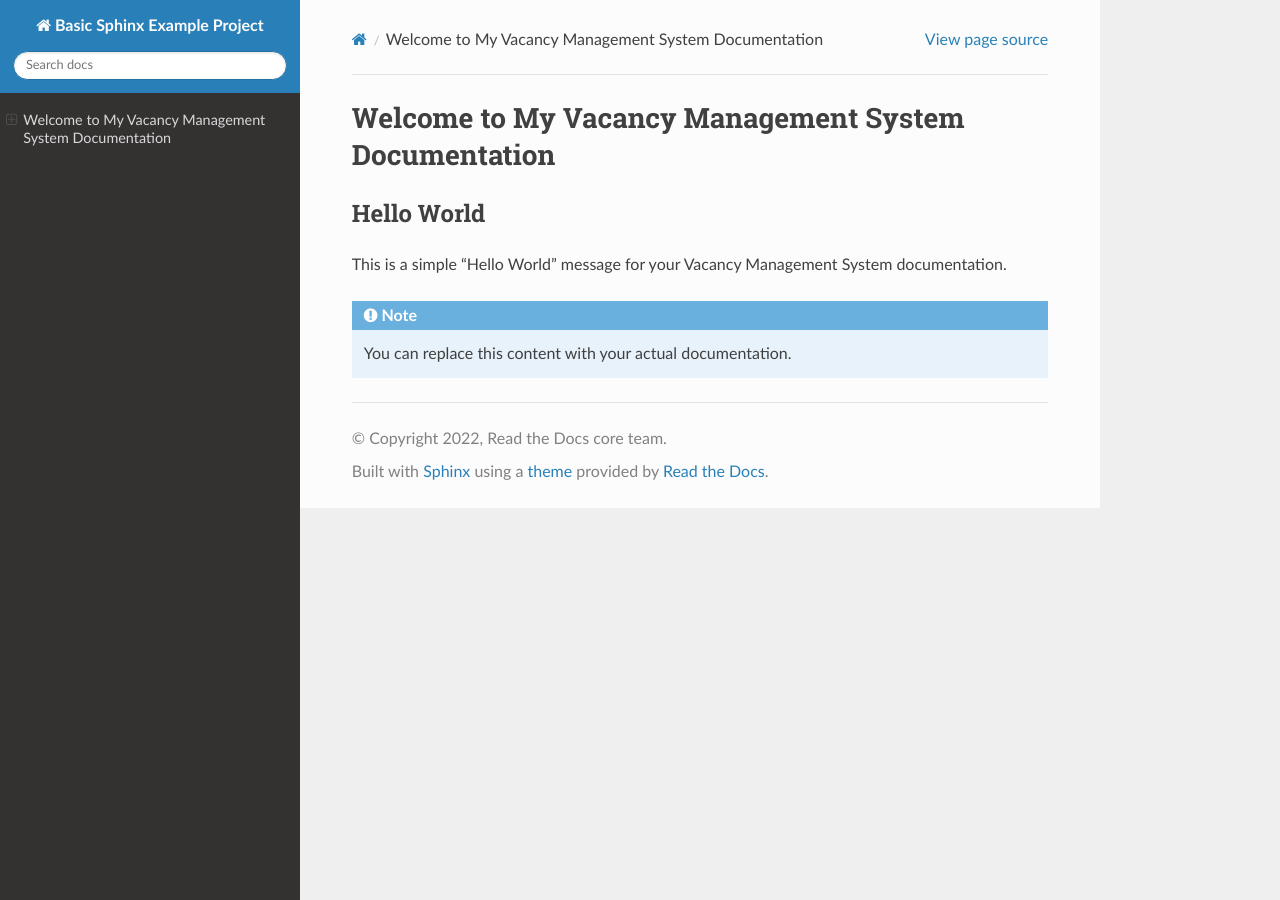
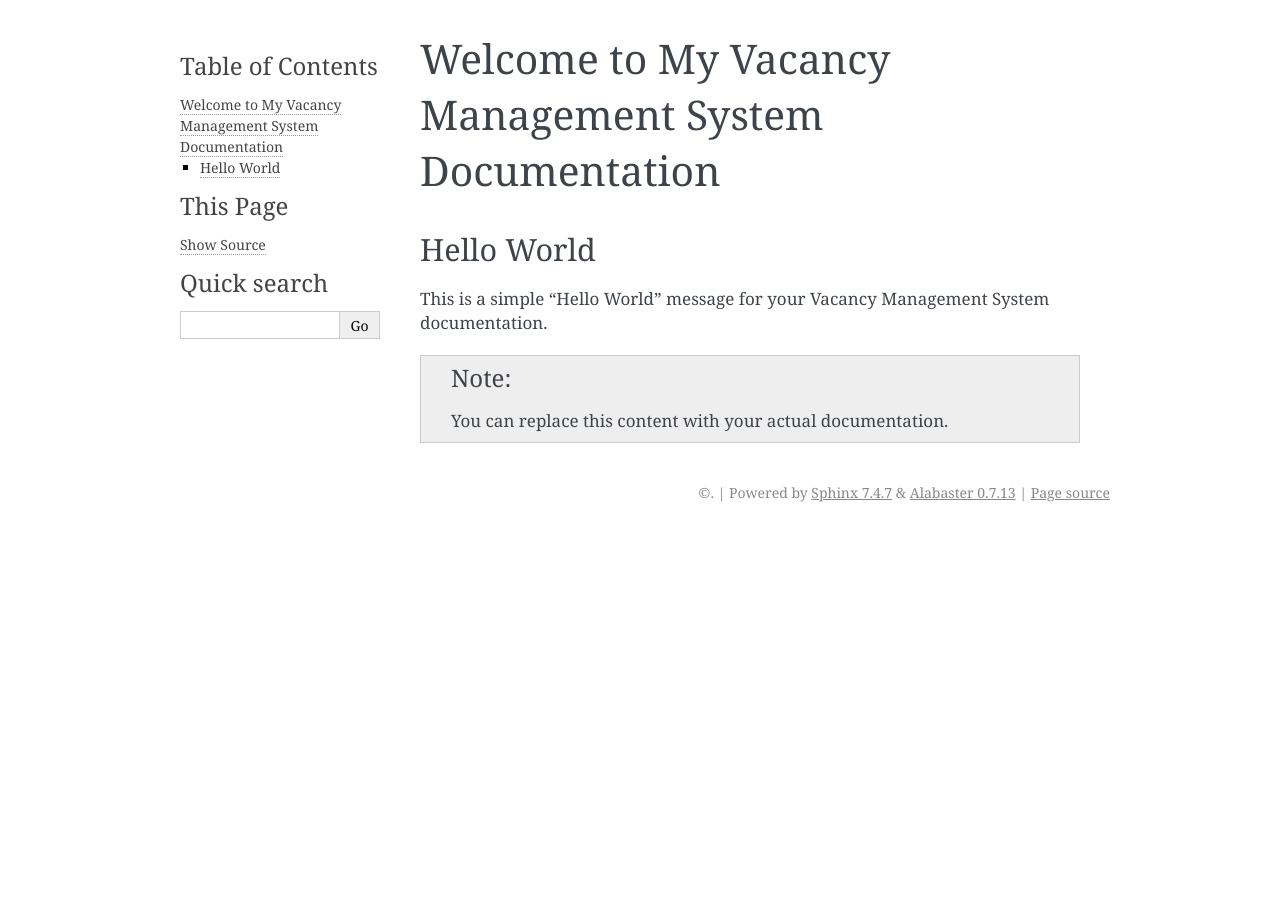
Before and after one commit to w38g0ru/vms, a Sphinx documentation site: the page built from docs/index.rst, in a window 1280 px wide. Built offline with Sphinx 7.4.7, drawn with Linux system fonts in a browser that asks for light colours; some of the changed lines change nothing that is shown.

Commit message:
Update conf.py

```diff
--- a/docs/conf.py
+++ b/docs/conf.py
@@ -1,63 +1,8 @@
-# Configuration file for the Sphinx documentation builder.
-#
-# This file only contains a selection of the most common options. For a full
-# list see the documentation:
-# https://www.sphinx-doc.org/en/master/usage/configuration.html
-
-# -- Path setup --------------------------------------------------------------
-
-# If extensions (or modules to document with autodoc) are in another directory,
-# add these directories to sys.path here. If the directory is relative to the
-# documentation root, use os.path.abspath to make it absolute, like shown here.
-#
-# import os
-# import sys
-# sys.path.insert(0, os.path.abspath('.'))
-
-
-# -- Project information -----------------------------------------------------
-
-project = "Basic Sphinx Example Project"
-copyright = "2022, Read the Docs core team"
-author = "Read the Docs core team"
-
-
-# -- General configuration ---------------------------------------------------
-# -- General configuration
-
+# conf.py
+project = 'Vacancy Management System Documentation'
+author = 'Anish Bhattarai'
+master_doc = 'index'
 extensions = [
-    "sphinx.ext.duration",
-    "sphinx.ext.doctest",
-    "sphinx.ext.autodoc",
-    "sphinx.ext.autosummary",
-    "sphinx.ext.intersphinx",
+    'sphinx.ext.autodoc',
+    'sphinx.ext.napoleon',
 ]
-
-intersphinx_mapping = {
-    "rtd": ("https://docs.readthedocs.io/en/stable/", None),
-    "python": ("https://docs.python.org/3/", None),
-    "sphinx": ("https://www.sphinx-doc.org/en/master/", None),
-}
-intersphinx_disabled_domains = ["std"]
-
-templates_path = ["_templates"]
-
-# -- Options for EPUB output
-epub_show_urls = "footnote"
-
-# List of patterns, relative to source directory, that match files and
-# directories to ignore when looking for source files.
-# This pattern also affects html_static_path and html_extra_path.
-exclude_patterns = ["_build", "Thumbs.db", ".DS_Store"]
-
-# -- Options for HTML output -------------------------------------------------
-
-# The theme to use for HTML and HTML Help pages.  See the documentation for
-# a list of builtin themes.
-#
-html_theme = "sphinx_rtd_theme"
-
-# Add any paths that contain custom static files (such as style sheets) here,
-# relative to this directory. They are copied after the builtin static files,
-# so a file named "default.css" will overwrite the builtin "default.css".
-html_static_path = ["_static"]
```
